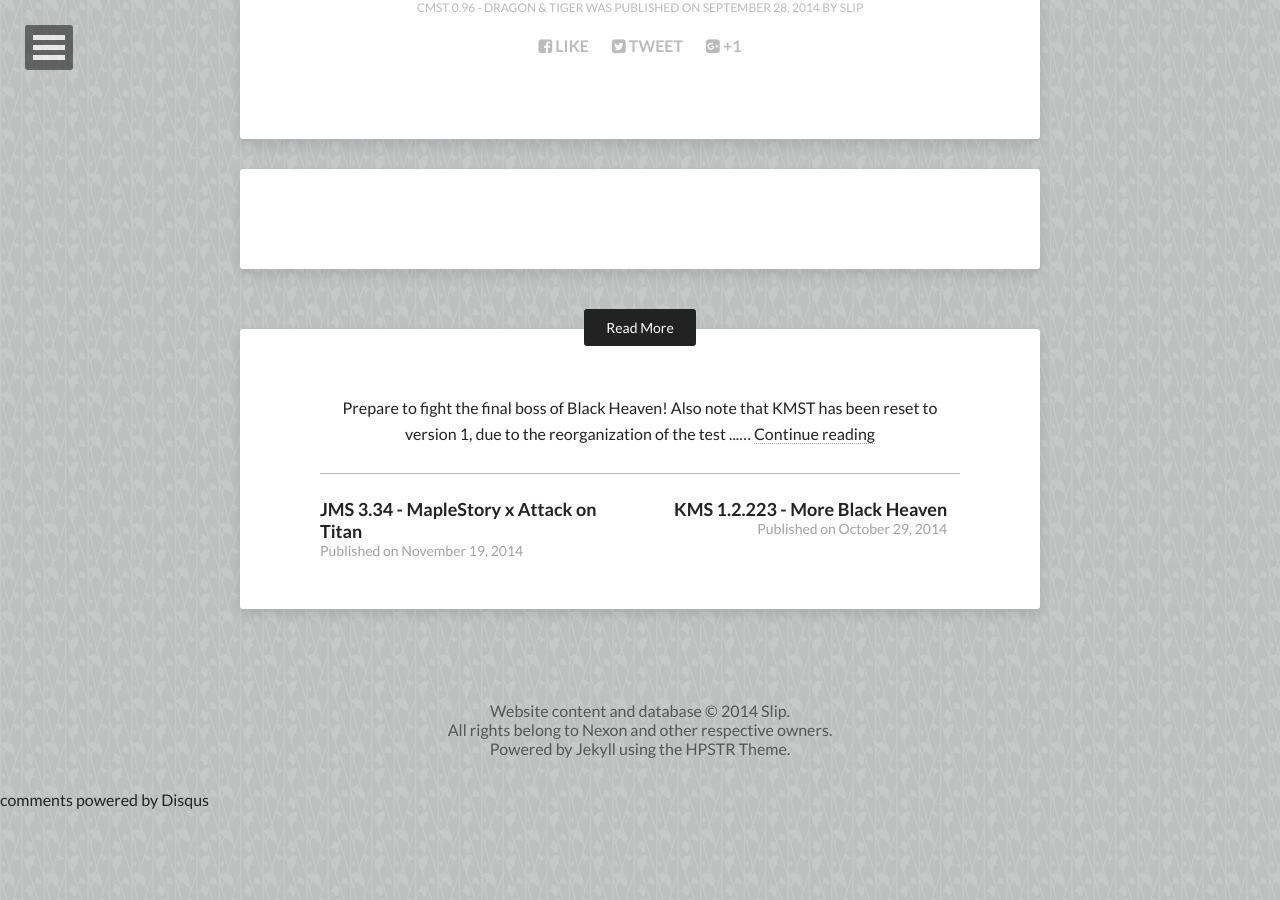
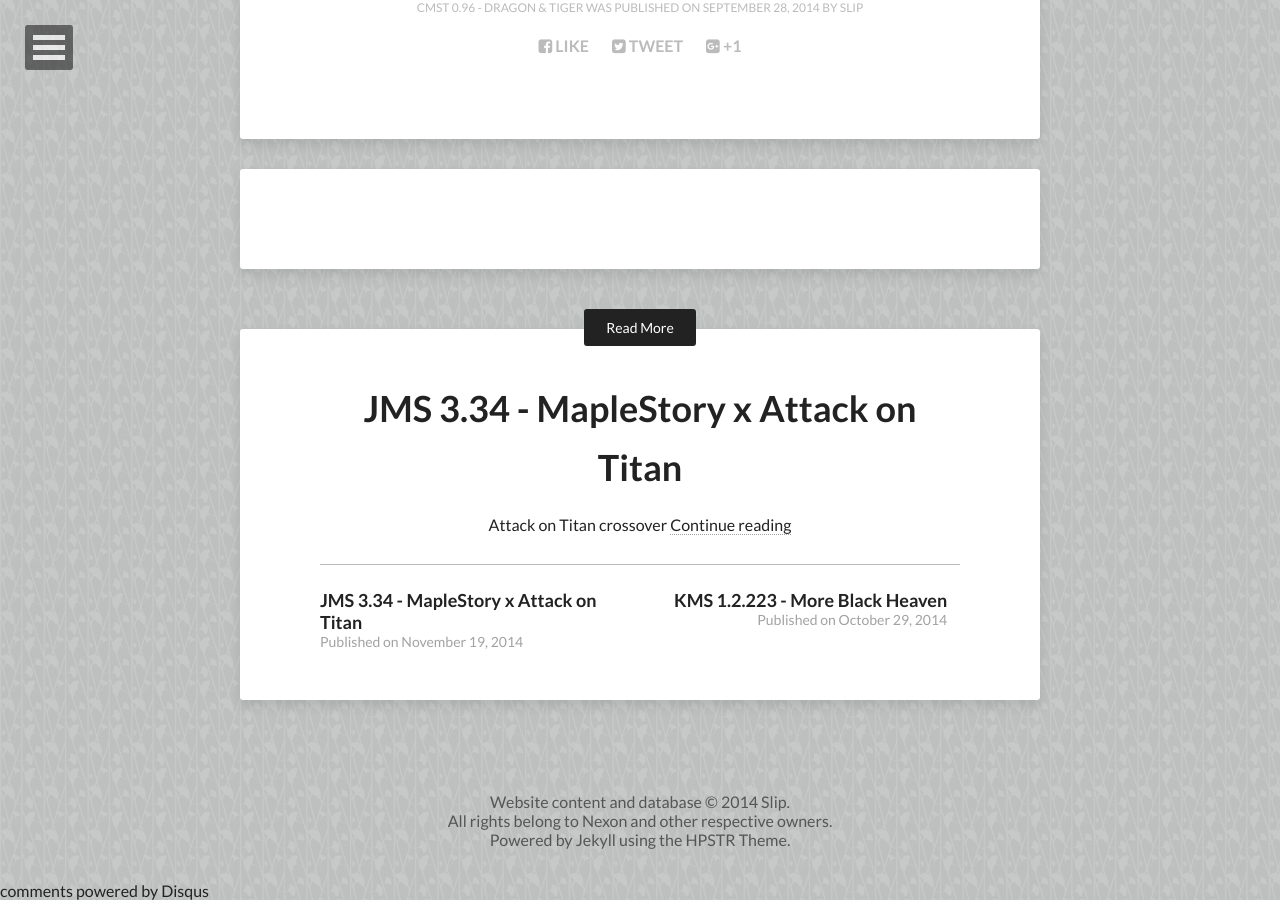
Before and after one commit to nanochromatic/maplebgm, a Jekyll site: the page built from _posts/2014-09-28-cmst-0-96.md, in a window 1280 px wide and 900 px high, scrolled down 834 px. Built offline with Jekyll 4.4.1, drawn with Linux system fonts in a browser that asks for light colours; nearby versions of some CDN libraries; comment, search, counter and statistics services are not loaded; before the commit the page ends 1643 px from its top, so only the background shows below that.

Commit message:
Update 2014-11-20-kmst-1-2-001.md

```diff
--- a/_posts/2014-11-20-kmst-1-2-001.md
+++ b/_posts/2014-11-20-kmst-1-2-001.md
@@ -1,8 +1,8 @@
 ---
 layout: post
-title: KMST 1.2.001 - Black Heaven: Final Chapter
-description: "Black Heaven: Final Chapter + Suu Boss Battle"
-tags: [KMS]
+title: JMS 3.34 - MapleStory x Attack on Titan
+description: "Attack on Titan crossover"
+tags: [JMS]
 comments: true
 share: true
 ---
```
